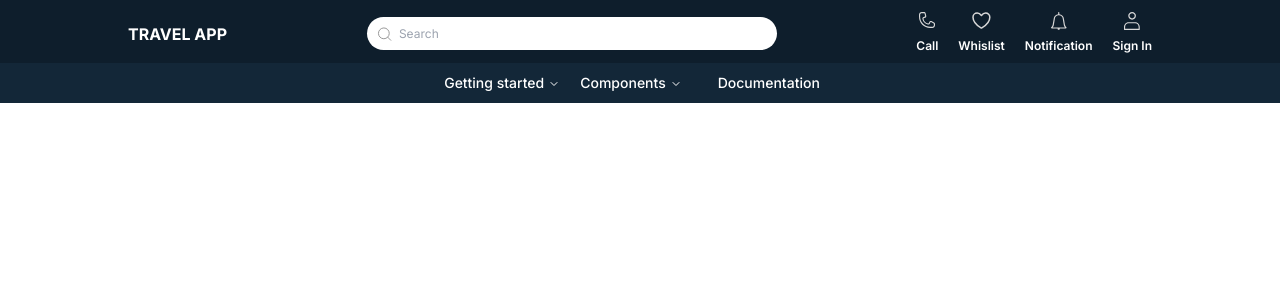
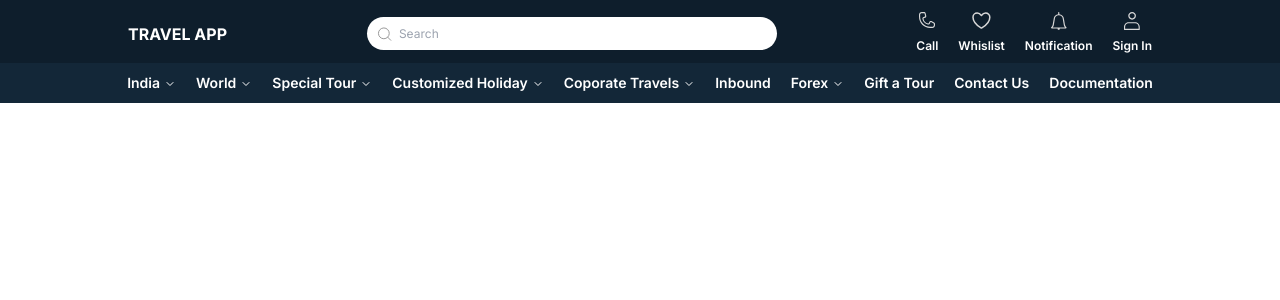
Before and after one commit to MrNiNaD/travel-app, a Next.js app: page / in a window 1280 px wide. Shown: the top 300 px of the page. Built offline with nearby package versions, Linux system fonts and the light colour scheme.

Commit message:
feat: nav font semibold

```diff
--- a/src/constant/navConfigs.tsx
+++ b/src/constant/navConfigs.tsx
@@ -1,7 +1,7 @@
 export const navConfigs = [
   {
     id: 1,
-    linkText: "Getting started",
+    linkText: "India",
     navContent: (
       <>
         <ul className="grid gap-3 p-6 w-[60vw]">
@@ -23,7 +23,7 @@ export const navConfigs = [
   },
   {
     id: 2,
-    linkText: "Components",
+    linkText: "World",
     navContent: (
       <ul className="grid w-[400px] gap-3 p-4 md:w-[500px] md:grid-cols-2 lg:w-[600px] ">
         <p>Test</p>
@@ -31,6 +31,106 @@ export const navConfigs = [
     ),
   },
   {
+    id: 4,
+    linkText: "Special  Tour",
+    navContent: (
+      <>
+        <ul className="grid gap-3 p-6 w-[60vw]">
+          <li className="row-span-3">
+            <a
+              className="flex h-full w-full select-none flex-col justify-end rounded-md bg-gradient-to-b from-muted/50 to-muted p-6 no-underline outline-none focus:shadow-md"
+              href="/"
+            >
+              <div className="mb-2 mt-4 text-lg font-medium">shadcn/ui</div>
+              <p className="text-sm leading-tight text-muted-foreground">
+                Beautifully designed components that you can copy and paste into
+                your apps. Accessible. Customizable. Open Source.
+              </p>
+            </a>
+          </li>
+        </ul>
+      </>
+    ),
+  },
+  {
+    id: 5,
+    linkText: "Customized Holiday",
+    navContent: (
+      <>
+        <ul className="grid gap-3 p-6 w-[60vw]">
+          <li className="row-span-3">
+            <a
+              className="flex h-full w-full select-none flex-col justify-end rounded-md bg-gradient-to-b from-muted/50 to-muted p-6 no-underline outline-none focus:shadow-md"
+              href="/"
+            >
+              <div className="mb-2 mt-4 text-lg font-medium">shadcn/ui</div>
+              <p className="text-sm leading-tight text-muted-foreground">
+                Beautifully designed components that you can copy and paste into
+                your apps. Accessible. Customizable. Open Source.
+              </p>
+            </a>
+          </li>
+        </ul>
+      </>
+    ),
+  },
+  {
+    id: 6,
+    linkText: "Coporate Travels",
+    navContent: (
+      <>
+        <ul className="grid gap-3 p-6 w-[60vw]">
+          <li className="row-span-3">
+            <a
+              className="flex h-full w-full select-none flex-col justify-end rounded-md bg-gradient-to-b from-muted/50 to-muted p-6 no-underline outline-none focus:shadow-md"
+              href="/"
+            >
+              <div className="mb-2 mt-4 text-lg font-medium">shadcn/ui</div>
+              <p className="text-sm leading-tight text-muted-foreground">
+                Beautifully designed components that you can copy and paste into
+                your apps. Accessible. Customizable. Open Source.
+              </p>
+            </a>
+          </li>
+        </ul>
+      </>
+    ),
+  },
+  {
+    id: 7,
+    linkText: "Inbound",
+  },
+  {
+    id: 8,
+    linkText: "Forex",
+    navContent: (
+      <>
+        <ul className="grid gap-3 p-6 w-[60vw]">
+          <li className="row-span-3">
+            <a
+              className="flex h-full w-full select-none flex-col justify-end rounded-md bg-gradient-to-b from-muted/50 to-muted p-6 no-underline outline-none focus:shadow-md"
+              href="/"
+            >
+              <div className="mb-2 mt-4 text-lg font-medium">shadcn/ui</div>
+              <p className="text-sm leading-tight text-muted-foreground">
+                Beautifully designed components that you can copy and paste into
+                your apps. Accessible. Customizable. Open Source.
+              </p>
+            </a>
+          </li>
+        </ul>
+      </>
+    ),
+  },
+  {
+    id: 9,
+    linkText: "Gift a Tour",
+  },
+  {
+    id: 10,
+    linkText: "Contact Us",
+  },
+  {
     id: 3,
     linkText: "Documentation",
   },
--- a/src/customcomponent/Nav/index.tsx
+++ b/src/customcomponent/Nav/index.tsx
@@ -63,7 +63,7 @@ export function Nav({ navConfigs }: NavTypes) {
           return (
             <NavigationMenuItem key={navConfig?.id}>
               {hasNavContent ? (
-                <NavigationMenuTrigger className="bg-transparent text-white p-[0] hover:bg-transparent hover:text-white data-[active]:bg-transparent data-[state=open]:bg-transparent data-[state=open]:text-white data-[active]:text-white">
+                <NavigationMenuTrigger className="bg-transparent text-white p-[0] hover:bg-transparent hover:text-white data-[active]:bg-transparent data-[state=open]:bg-transparent data-[state=open]:text-white data-[active]:text-white font-semibold">
                   {navConfig?.linkText}
                 </NavigationMenuTrigger>
               ) : (
@@ -71,7 +71,7 @@ export function Nav({ navConfigs }: NavTypes) {
                   <NavigationMenuLink
                     className={cn(
                       navigationMenuTriggerStyle(),
-                      "bg-transparent text-white hover:bg-transparent hover:text-white"
+                      "bg-transparent text-white hover:bg-transparent hover:text-white p-[0] font-semibold"
                     )}
                   >
                     {navConfig?.linkText}
```
